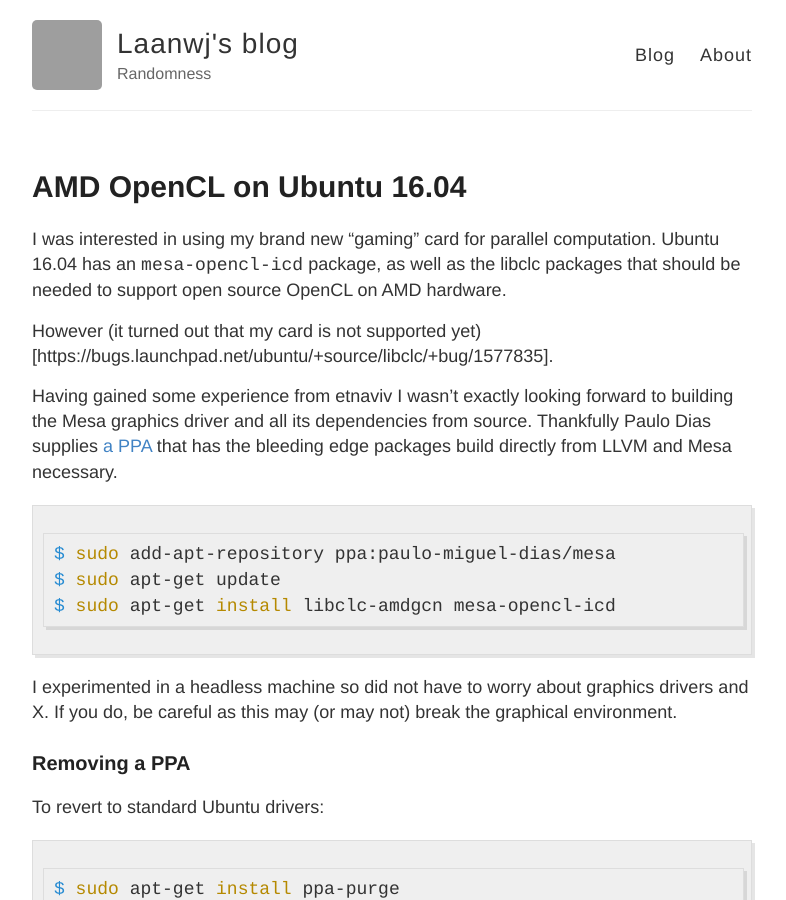
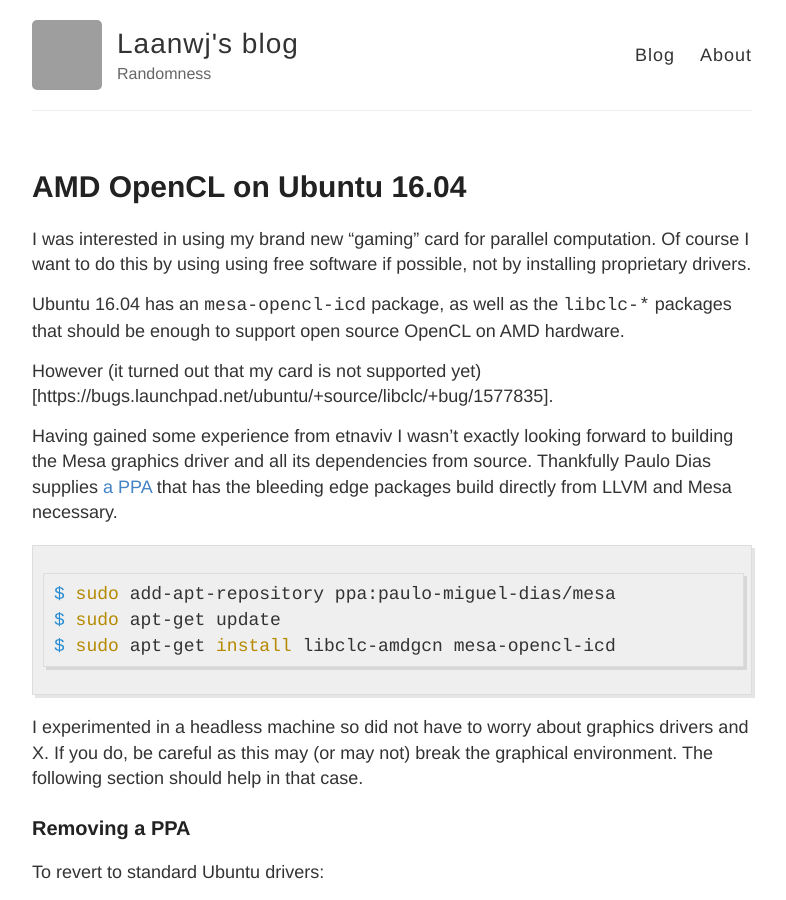
Before and after one commit to laanwj/laanwj.github.io, a Jekyll site: the page built from _posts/2016-05-06-opencl-ubuntu1604.md, in a window 1280 px wide and 900 px high. Shown: the whole window, without its empty margins (248-1034 px from the left). Built offline with Jekyll 4.4.1, drawn with Linux system fonts in a browser that asks for light colours; some of the changed text lies outside the part shown; grey boxes are pictures that could not be loaded.

Commit message:
some reediting

````diff
--- a/_posts/2016-05-06-opencl-ubuntu1604.md
+++ b/_posts/2016-05-06-opencl-ubuntu1604.md
@@ -5,9 +5,12 @@
 ---
 
 I was interested in using my brand new "gaming" card for parallel computation.
-Ubuntu 16.04 has an `mesa-opencl-icd` package, as well as the libclc
-packages that should be needed to support open source OpenCL on AMD
-hardware.
+Of course I want to do this by using using free software if possible, not
+by installing proprietary drivers.
+
+Ubuntu 16.04 has an `mesa-opencl-icd`
+package, as well as the `libclc-*` packages that should be enough to support
+open source OpenCL on AMD hardware.
 
 However (it turned out that my card is not supported
 yet)[https://bugs.launchpad.net/ubuntu/+source/libclc/+bug/1577835].
@@ -26,7 +29,7 @@
 
 I experimented in a headless machine so did not have to worry about graphics
 drivers and X. If you do, be careful as this may (or may not) break the
-graphical environment.
+graphical environment. The following section should help in that case.
 
 ### Removing a PPA
 
@@ -158,9 +161,15 @@
         s_endpgm
 ```
 
+There is also an assembler `clrxdisasm` that should be able to convert this
+back to a binary, but I haven't experimented with that yet.
+
+This reminds me of the old times with (decuda and cudasm)(https://github.com/laanwj/decuda), except that there is no need for any
+reverse engineering here. AMD helpfully provides everything necessary to write
+free software drivers.
+
 References
 -----------
 
 * [AMD GCN3 Instruction Set Architecture](http://amd-dev.wpengine.netdna-cdn.com/wordpress/media/2013/07/AMD_GCN3_Instruction_Set_Architecture.pdf) -
-  document describing the GCN1.2 ("generation 3") ISA. AMD is super helpful in
-  providing this, no need for any reverse engineering here.
+  document describing the GCN1.2 ("generation 3") ISA. AMD is super helpful in providing this instruction documentation.
````
